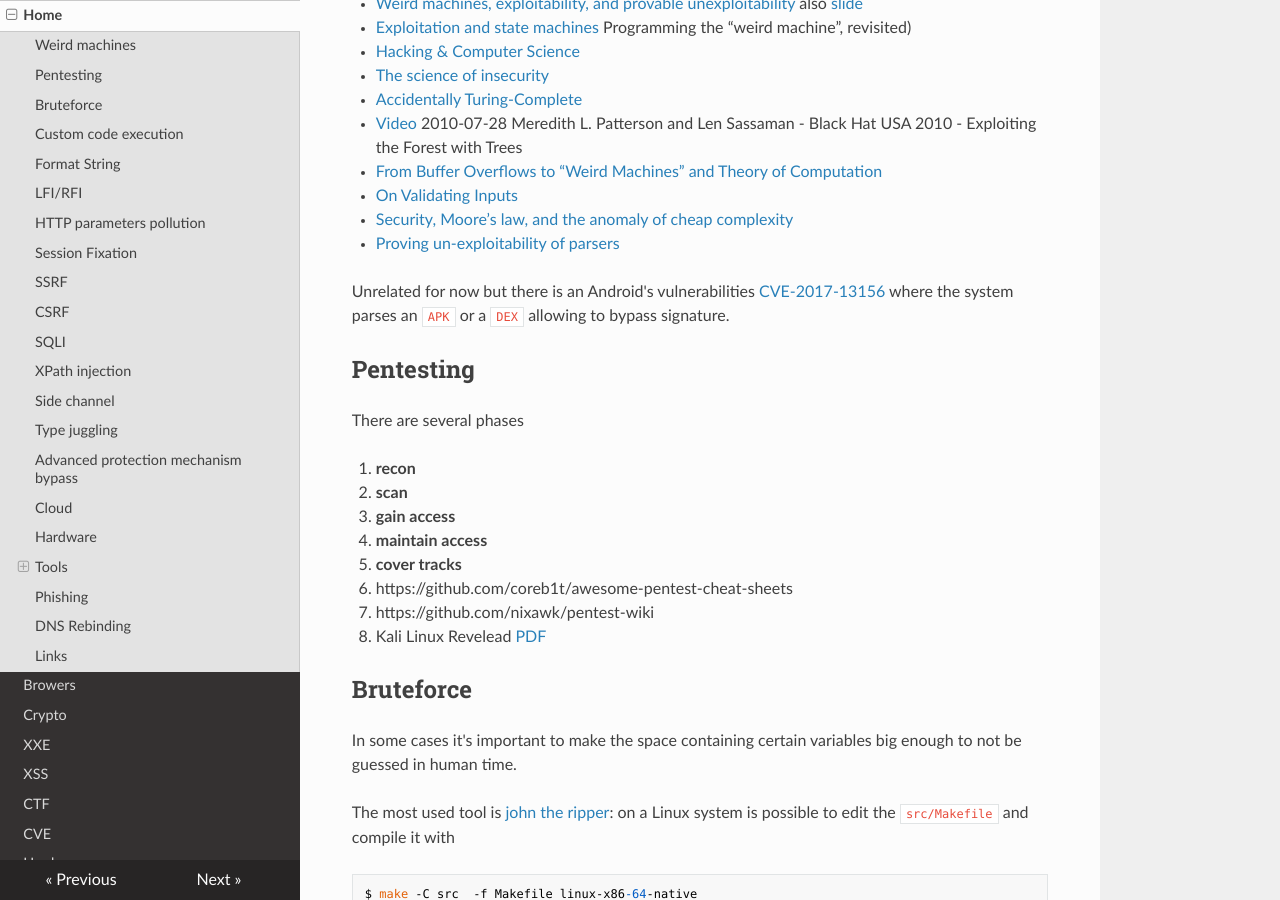
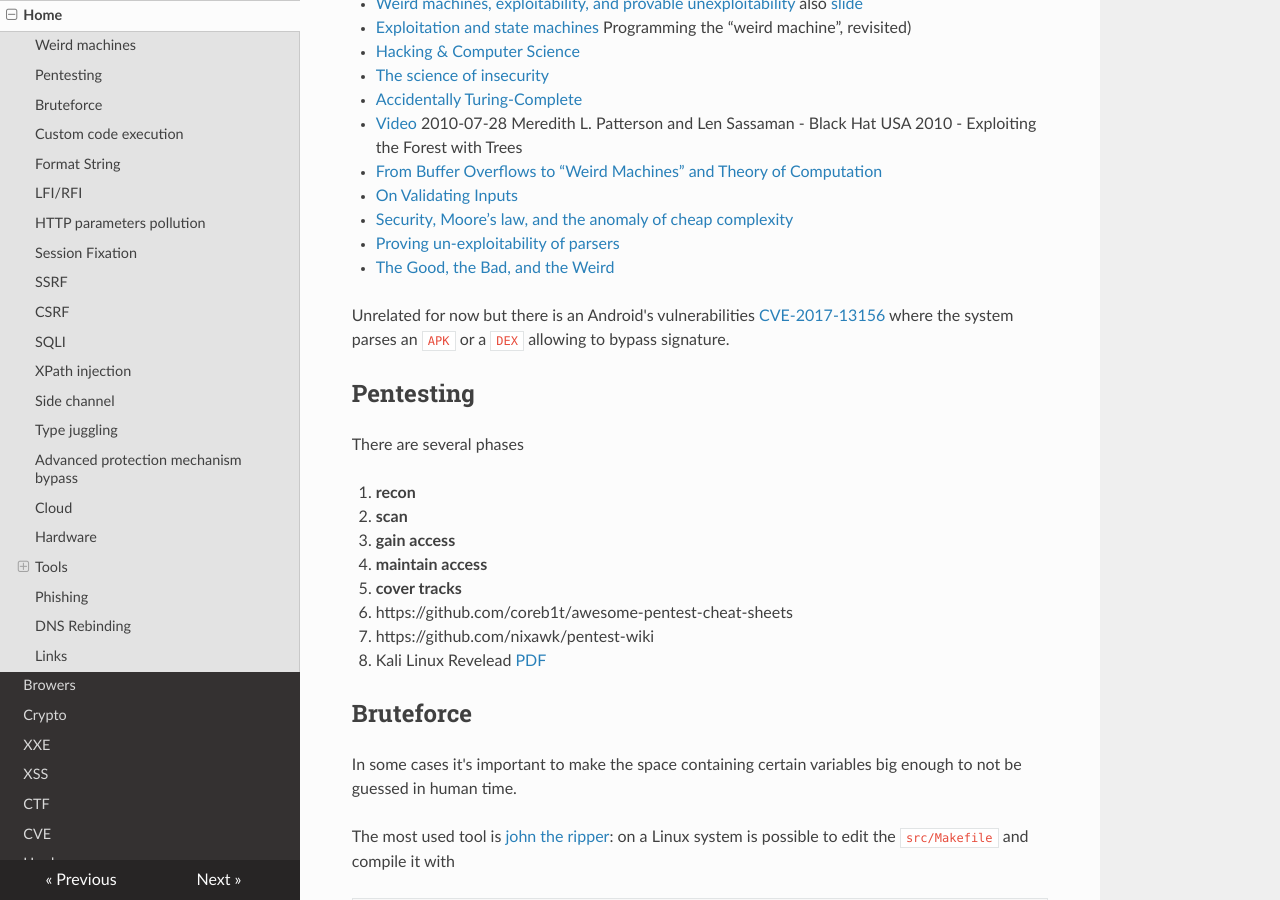
Before and after one commit to gipi/low-level, an MkDocs documentation site: the page built from docs/security/index.md, in a window 1280 px wide and 900 px high, scrolled down 320 px. Built offline with MkDocs 1.6.1, drawn with Linux system fonts in a browser that asks for light colours; nearby versions of some CDN libraries; old or Windows-style settings are respelled for this version of MkDocs.

Commit message:
Update index.md

```diff
--- a/docs/security/index.md
+++ b/docs/security/index.md
@@ -17,6 +17,7 @@ unexploitability](http://ieeexplore.ieee.org/stamp/stamp.jsp?reload=true&tp=&arn
  - [On Validating Inputs](https://noncombatant.org/2018/01/15/on-validating-inputs/)
  - [Security, Moore’s law, and the anomaly of cheap complexity](https://docs.google.com/presentation/d/17bKudNDduvN-7hWv7S84MiHUj2AnOPNbwjTM8euDC8w/edit)
  - [Proving un-exploitability of parsers](https://docs.google.com/presentation/d/1ODczTJnajepL-TCeN-9Ob_AIxxIzY4vXQvN5fL543Ac/edit)
+  - [The Good, the Bad, and the Weird](https://blog.trailofbits.com/2018/10/26/the-good-the-bad-and-the-weird/)
 
 Unrelated for now but there is an Android's vulnerabilities [CVE-2017-13156](https://www.guardsquare.com/en/blog/new-android-vulnerability-allows-attackers-modify-apps-without-affecting-their-signatures) where the system parses an ``APK`` or a ``DEX`` allowing to bypass signature.
 
```
